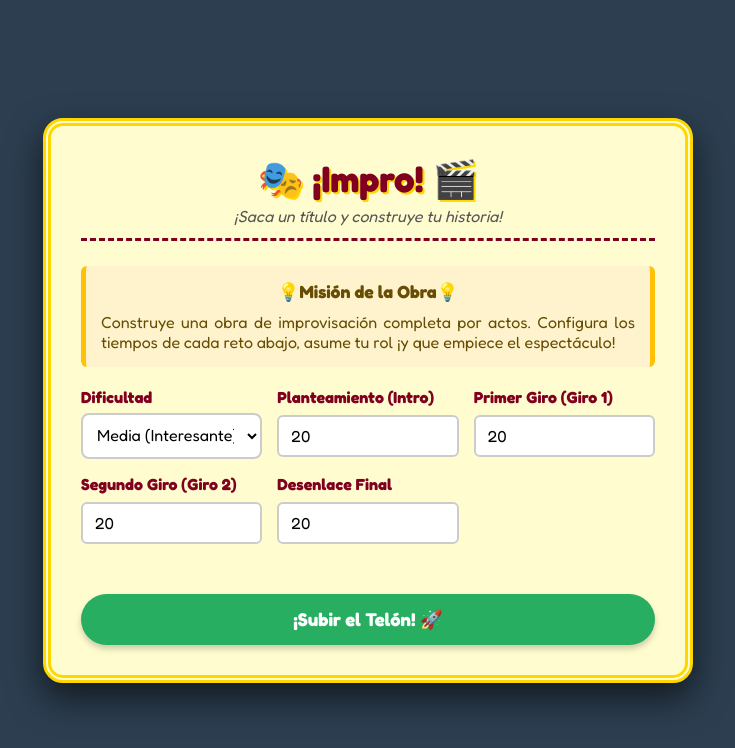
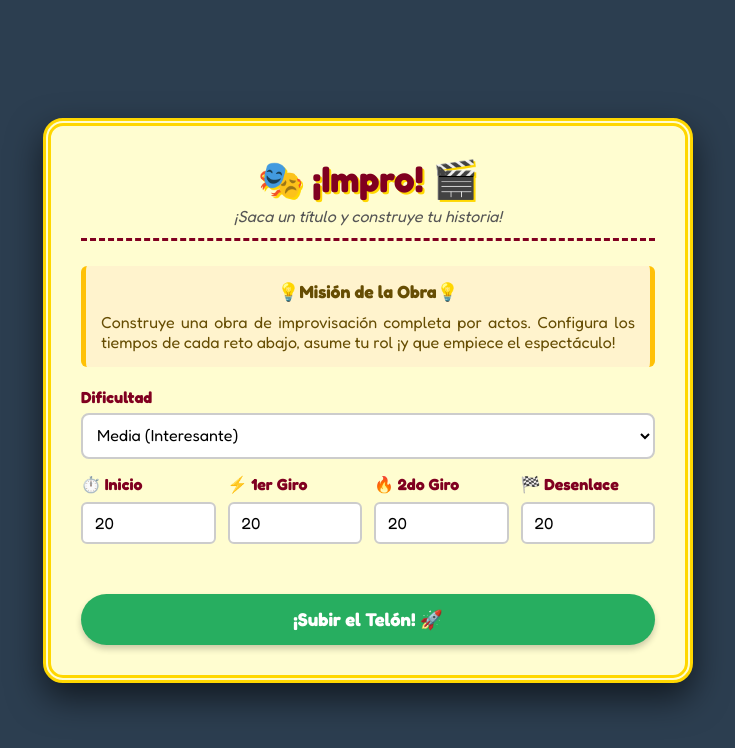
Before and after one commit to zoitrix/teatro, a Next.js app: page / in a window 1280 px wide. Shown: the top 748 px of the page, without its empty margins (272-1007 px from the left). Built offline with nearby package versions, Linux system fonts and the light colour scheme.

Commit message:
Update page.tsx

```diff
--- a/app/page.tsx
+++ b/app/page.tsx
@@ -509,18 +509,28 @@ Devuelve EXCLUSIVAMENTE un objeto JSON válido. No uses bloques markdown, no use
             </div>
 
             <br/>
+            {/* Todos los controles agrupados dentro del mismo bloque .controles-group original */}
+<div className="controles-group" style={{ display: 'flex', flexDirection: 'column', gap: '15px' }}>
 
-            {/* Todos los controles agrupados dentro del mismo bloque .controles-group original */}
-            <div className="controles-group">
-              <label>Dificultad
+  {/* Fila superior: Selector de dificultad a ancho completo */}
+  <label style={{ display: 'flex', flexDirection: 'column', width: '100%' }}>
+    Dificultad
     <select value={dificultad} onChange={(e) => setDificultad(e.target.value)}>
       <option value="fácil">Fácil (Cotidiano)</option>
       <option value="media">Media (Interesante)</option>
-                  <option value="difícil">Difícil (Locura)</option>
+      <option value="difícil">Difficult (Locura)</option>
     </select>
   </label>
 
-              <label>Planteamiento (Intro)
+  {/* Sub-rejilla: 2 columnas para que los timers ocupen solo 2 filas en total */}
+  <div style={{
+    display: 'grid',
+    gridTemplateColumns: 'repeat(auto-fit, minmax(100px, 1fr))',
+    gap: '12px',
+    width: '100%'
+  }}>
+    <label style={{ display: 'flex', flexDirection: 'column', margin: 0 }}>
+      <span>⏱️ Inicio</span>
       <input
         type="number"
         className="input-tiempo-number"
@@ -530,7 +540,8 @@ Devuelve EXCLUSIVAMENTE un objeto JSON válido. No uses bloques markdown, no use
       />
     </label>
 
-              <label>Primer Giro (Giro 1)
+    <label style={{ display: 'flex', flexDirection: 'column', margin: 0 }}>
+      <span>⚡ 1er Giro</span>
       <input
         type="number"
         className="input-tiempo-number"
@@ -540,7 +551,8 @@ Devuelve EXCLUSIVAMENTE un objeto JSON válido. No uses bloques markdown, no use
       />
     </label>
 
-              <label>Segundo Giro (Giro 2)
+    <label style={{ display: 'flex', flexDirection: 'column', margin: 0 }}>
+      <span>🔥 2do Giro</span>
       <input
         type="number"
         className="input-tiempo-number"
@@ -550,7 +562,8 @@ Devuelve EXCLUSIVAMENTE un objeto JSON válido. No uses bloques markdown, no use
       />
     </label>
 
-              <label>Desenlace Final
+    <label style={{ display: 'flex', flexDirection: 'column', margin: 0 }}>
+      <span>🏁 Desenlace</span>
       <input
         type="number"
         className="input-tiempo-number"
@@ -559,6 +572,8 @@ Devuelve EXCLUSIVAMENTE un objeto JSON válido. No uses bloques markdown, no use
         onChange={(e) => handleTiempoChange('desenlace', Number(e.target.value))}
       />
     </label>
+  </div>
+
 </div>
 
             <button className="btn-teatro btn-comenzar" style={{ marginTop: '25px' }} onClick={iniciarEjercicio} disabled={loading}>
```
Lines whose indentation alone changed are shown as unchanged.
